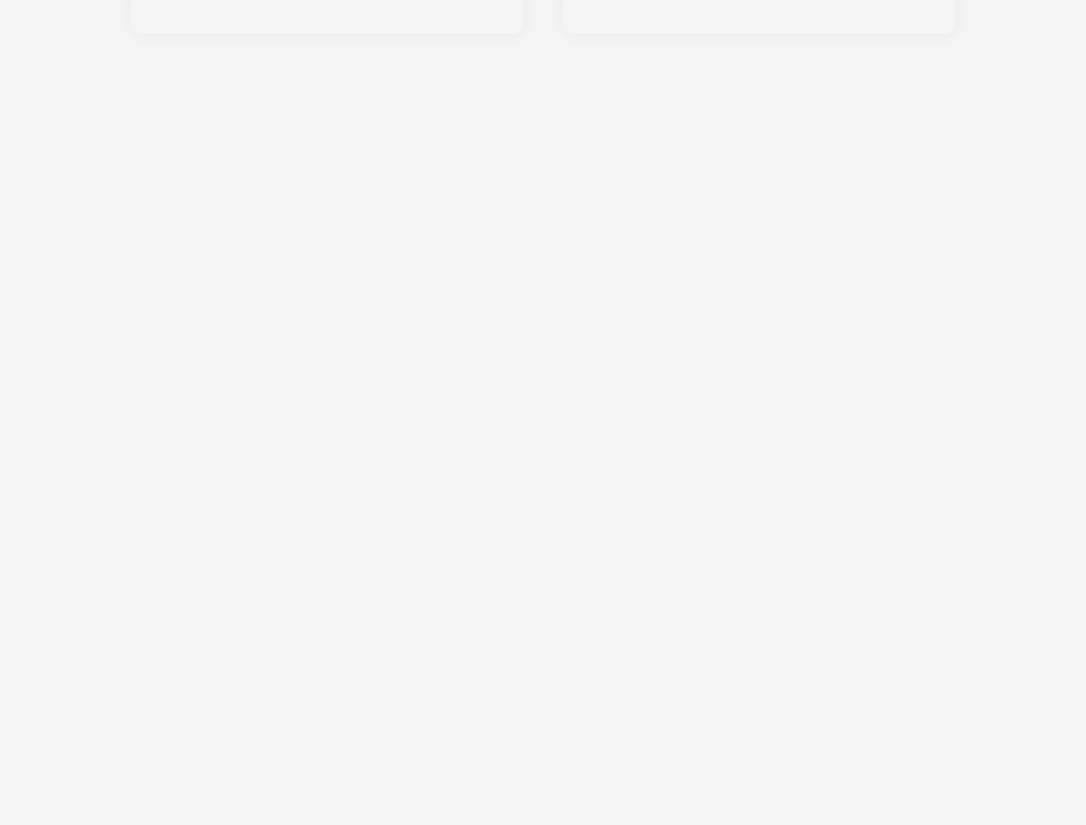
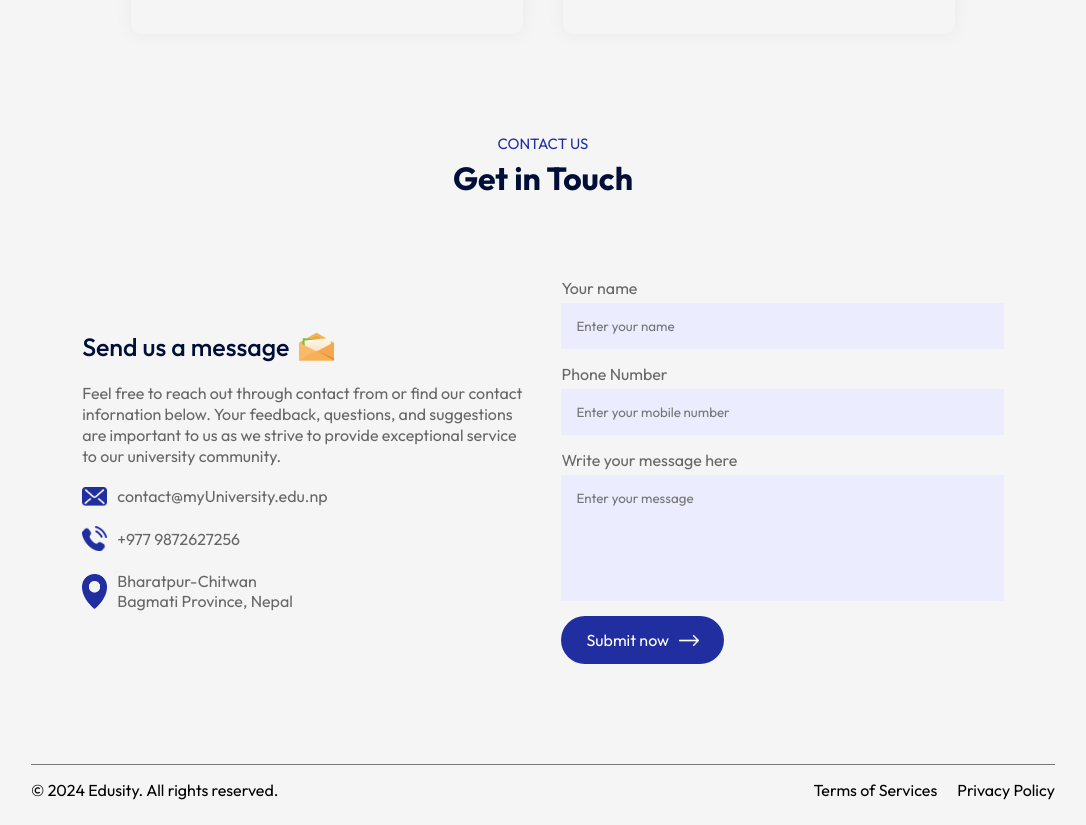
Before and after one commit to AbishekJungThakuri/12_EDUSITY, a React (Vite) app: page / in a window 1280 px wide. Shown: the part 2820-3645 px from the top of the page, without its empty margins (97-1183 px from the left). Before the commit the page ends 2954 px from the top, so only its background shows below. Built offline with nearby package versions, Linux system fonts and the light colour scheme.

Commit message:
footer component

```diff
--- a/src/App.jsx
+++ b/src/App.jsx
@@ -6,6 +6,8 @@ import { Title } from "./Components/Title/Title"
 import { About } from "./Components/About/About"
 import { Campus } from "./Components/Campus/Campus"
 import { Testimonial } from "./Components/Testimonial/Testimonial"
+import { Contact } from "./Components/Contact/Contact"
+import { Footer } from "./Components/Footer/Footer"
 
 function App() {
 
@@ -22,6 +24,9 @@ function App() {
      <Campus/>
      <Title subtitle = 'TESTIMONIALS' title = 'What Student says' />
      <Testimonial/>
+     <Title subtitle = 'COntact Us' title = 'Get in Touch' />
+     <Contact/>
+     <Footer/>
      </div>
     </>
   )
--- /dev/null
+++ b/src/Components/Contact/Contact.css
@@ -0,0 +1,51 @@
+.contact{
+    margin: 80px auto;
+    max-width: 90%;
+    display: flex;
+    align-items: center;
+    justify-content: space-between;
+}
+.contact-col{
+    flex-basis: 48%;
+    color: #676767;
+}
+.contact-col h3{
+    color: #000f38;
+    font-weight: 500;
+    font-size: 25px;
+    display: flex;
+    align-items: center;
+    margin-bottom: 20px;
+}
+.contact-col h3 img{
+    width: 35px;
+    margin-left: 10px;
+}
+.contact-col p{
+    max-width: 450px;
+    line-height: 1.3;
+}
+.contact-col ul li{
+    display: flex;
+    align-items: center;
+    margin: 20px 0;
+}
+.contact-col ul li img{
+    width: 25px;
+    margin-right: 10px;
+}
+.contact form input, textarea{
+   display: block;
+   width: 100%;
+   background-color: #ebecfe;
+   padding: 15px;
+   border: 0;
+   outline: 0;
+   margin-bottom: 15px;
+   margin-top: 5px;
+   resize: none;
+}
+.contact-col span{
+    display: block;
+    margin: 20px 0px;
+}
--- /dev/null
+++ b/src/Components/Contact/Contact.jsx
@@ -0,0 +1,62 @@
+import React from 'react'
+import './Contact.css'
+import msg_icon from '../../assets/msg-icon.png'
+import mail_icon from '../../assets/mail-icon.png'
+import phone_icon from '../../assets/phone-icon.png'
+import location_icon from '../../assets/location-icon.png'
+import white_arrow from '../../assets/white-arrow.png'
+
+export const Contact = () => {
+    const [result, setResult] = React.useState("");
+
+  const onSubmit = async (event) => {
+    event.preventDefault();
+    setResult("Sending....");
+    const formData = new FormData(event.target);
+
+    formData.append("access_key", "4a012529-997c-4363-aa85-57d5311b218a");
+
+    const response = await fetch("https://api.web3forms.com/submit", {
+      method: "POST",
+      body: formData
+    });
+
+    const data = await response.json();
+
+    if (data.success) {
+      setResult("Form Submitted Successfully");
+      event.target.reset();
+    } else {
+      console.log("Error", data);
+      setResult(data.message);
+    }
+  };
+
+  return (
+    <div className='contact'>
+        <div className="contact-col">
+            <h3>Send us a message <img src={msg_icon} alt="" /></h3>
+            <p>Feel free to reach out through contact from or find our contact
+               infornation below. Your feedback, questions, and suggestions are important to us as we strive to provide
+               exceptional service to our university community. </p>
+               <ul>
+                <li> <img src={mail_icon} alt="" /> contact@myUniversity.edu.np</li>
+                <li> <img src={phone_icon} alt="" />  +977 9872627256</li>
+                <li> <img src={location_icon} alt="" />  Bharatpur-Chitwan <br /> Bagmati Province, Nepal</li>
+               </ul>
+        </div>
+        <div className="contact-col">
+            <form onSubmit={onSubmit}  >
+                <label>Your name</label>
+                <input type="text" name='name' placeholder='Enter your name' required/>
+                <label>Phone Number</label>
+                <input type="tel" name='phone' placeholder='Enter your mobile number' required/>
+                <label>Write your message here</label>
+                <textarea name="message"  rows="6" placeholder='Enter your message' required></textarea>
+                <button type='submit' className='btn dark-btn' >Submit now <img src={white_arrow} alt="" /> </button>
+            </form>
+            <span> {result} </span>
+        </div>
+    </div>
+  )
+}
--- /dev/null
+++ b/src/Components/Footer/Footer.css
@@ -0,0 +1,13 @@
+.footer{
+    margin: 10px auto;
+    display: flex;
+    align-items: center;
+    justify-content: space-between;
+    border-top: 1px solid #797979;
+    padding: 15px 0px;
+}
+.footer ul li{
+    list-style: none;
+    display: inline-block;
+    margin-left: 20px;
+}
--- /dev/null
+++ b/src/Components/Footer/Footer.jsx
@@ -0,0 +1,14 @@
+import React from 'react'
+import './Footer.css'
+
+export const Footer = () => {
+  return (
+    <div className='footer'>
+        <p>&copy; 2024 Edusity. All rights reserved.</p>
+        <ul>
+            <li>Terms of Services</li>
+            <li>Privacy Policy</li>
+        </ul>
+    </div>
+  )
+}
```
